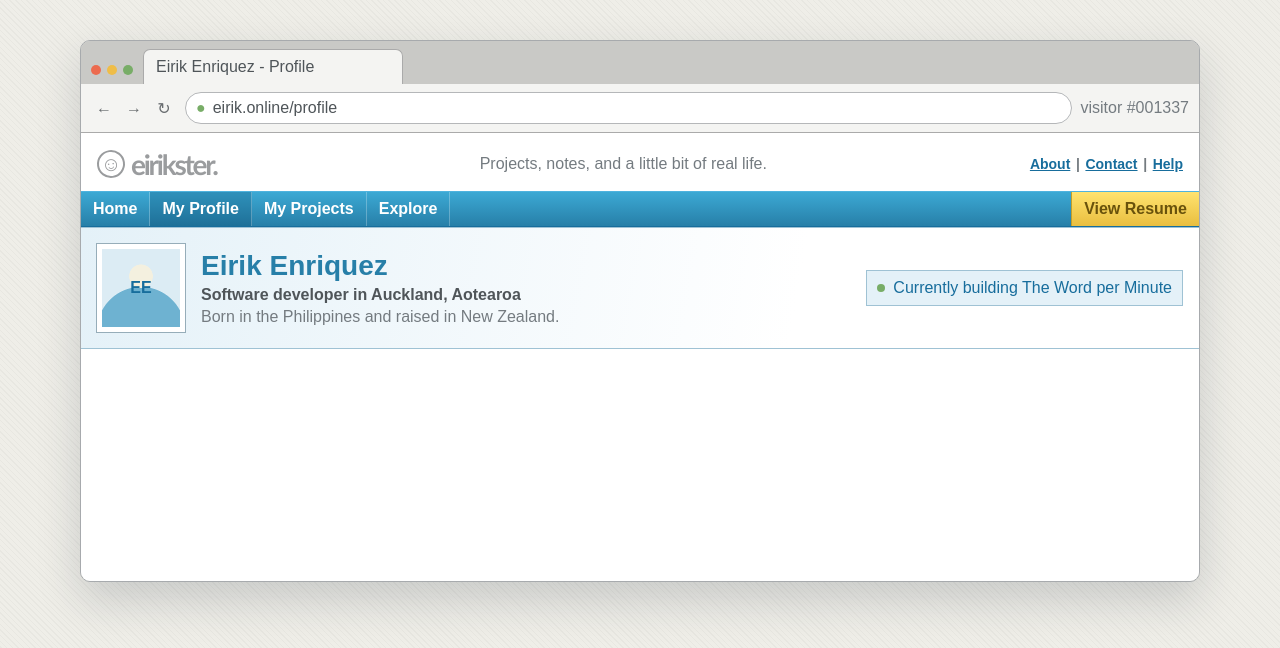
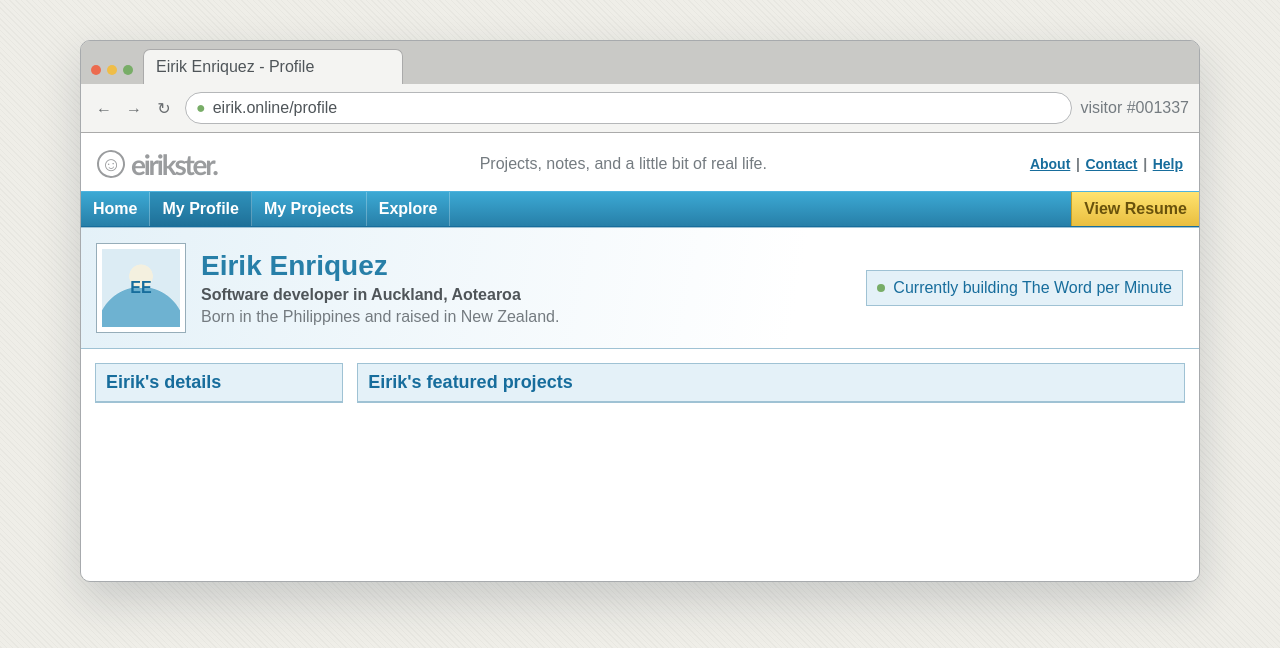
Before and after one commit to eirikenriquez/eirikenriquez.github.io, a React (Vite) app: page / in a window 1280 px wide. Shown: the top 648 px of the page. Built offline with nearby package versions, Linux system fonts and the light colour scheme.

Commit message:
update layout

```diff
--- a/src/App.tsx
+++ b/src/App.tsx
@@ -1,6 +1,8 @@
 import BrowserShell from './components/BrowserShell';
+import FriendsterPanel from './components/FriendsterPanel';
 import FriendsterHeader from './components/FriendsterHeader';
 import ProfileIntro from './components/ProfileIntro';
+import ProfileLayout from './components/ProfileLayout';
 
 function App() {
   return (
@@ -8,6 +10,11 @@
       <BrowserShell>
         <FriendsterHeader />
         <ProfileIntro />
+        <ProfileLayout
+          sidebar={<FriendsterPanel title="Eirik's details" />}
+        >
+          <FriendsterPanel id="projects" title="Eirik's featured projects" />
+        </ProfileLayout>
       </BrowserShell>
     </main>
   );
--- /dev/null
+++ b/src/components/FriendsterPanel.css
@@ -0,0 +1,22 @@
+.friendster-panel {
+  overflow: hidden;
+  border: 1px solid var(--color-brand-border);
+  background: var(--color-surface);
+}
+
+.friendster-panel__title {
+  margin: 0;
+  padding: 0.5rem 0.625rem;
+  border-bottom: 1px solid var(--color-brand-border);
+  background: var(--color-brand-light);
+  color: var(--color-brand-dark);
+  font-size: 1.125rem;
+}
+
+.friendster-panel__body {
+  padding: 0.75rem;
+}
+
+.friendster-panel__body > :last-child {
+  margin-bottom: 0;
+}
--- /dev/null
+++ b/src/components/FriendsterPanel.tsx
@@ -0,0 +1,19 @@
+import type { ReactNode } from 'react';
+import './FriendsterPanel.css';
+
+type FriendsterPanelProps = {
+  children?: ReactNode;
+  id?: string;
+  title: string;
+};
+
+function FriendsterPanel({ children, id, title }: FriendsterPanelProps) {
+  return (
+    <section className="friendster-panel" id={id}>
+      <h2 className="friendster-panel__title">{title}</h2>
+      {children && <div className="friendster-panel__body">{children}</div>}
+    </section>
+  );
+}
+
+export default FriendsterPanel;
--- /dev/null
+++ b/src/components/ProfileLayout.css
@@ -0,0 +1,20 @@
+.profile-layout {
+  display: grid;
+  grid-template-columns: minmax(12rem, 0.3fr) minmax(0, 1fr);
+  gap: 0.875rem;
+  padding: 0.875rem;
+  background: var(--color-surface);
+}
+
+.profile-layout__sidebar,
+.profile-layout__main {
+  display: grid;
+  align-content: start;
+  gap: 0.75rem;
+}
+
+@media (max-width: 40rem) {
+  .profile-layout {
+    grid-template-columns: 1fr;
+  }
+}
--- /dev/null
+++ b/src/components/ProfileLayout.tsx
@@ -0,0 +1,18 @@
+import type { ReactNode } from 'react';
+import './ProfileLayout.css';
+
+type ProfileLayoutProps = {
+  children: ReactNode;
+  sidebar: ReactNode;
+};
+
+function ProfileLayout({ children, sidebar }: ProfileLayoutProps) {
+  return (
+    <section className="profile-layout" aria-label="Profile content">
+      <aside className="profile-layout__sidebar">{sidebar}</aside>
+      <div className="profile-layout__main">{children}</div>
+    </section>
+  );
+}
+
+export default ProfileLayout;
```
